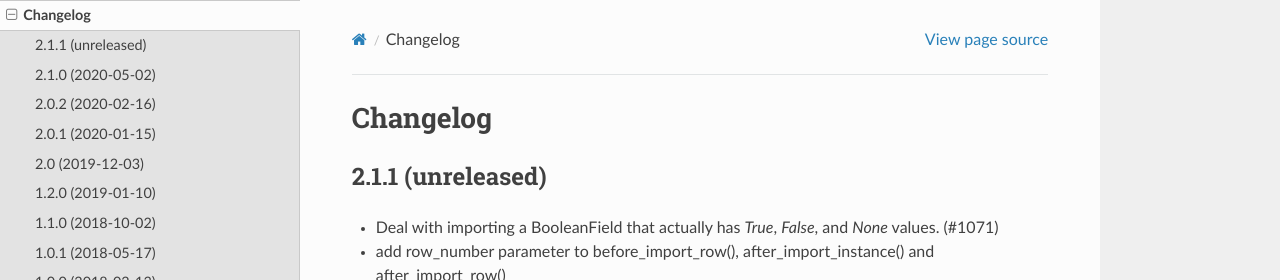
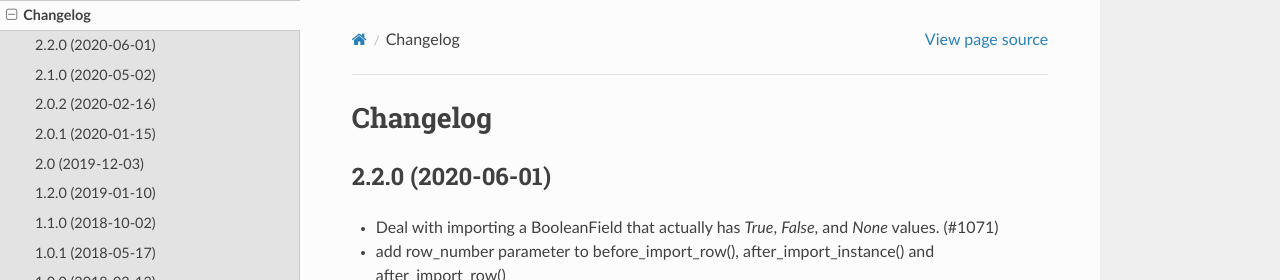
Before and after one commit to django-import-export/django-import-export, a Sphinx documentation site: the page built from docs/changelog.rst, in a window 1280 px wide and 900 px high. Shown: the top 280 px of the window. Built offline with Sphinx 7.4.7 and the Read the Docs theme 2.0.0, drawn with Linux system fonts in a browser that asks for light colours.

Commit message:
Preparing release 2.2.0

```diff
--- a/docs/changelog.rst
+++ b/docs/changelog.rst
@@ -2,7 +2,7 @@ Changelog
 =========
 
 
-2.1.1 (unreleased)
+2.2.0 (2020-06-01)
 ------------------
 
 - Deal with importing a BooleanField that actually has `True`, `False`, and
--- a/import_export/__init__.py
+++ b/import_export/__init__.py
@@ -1 +1 @@
-__version__ = '2.1.1.dev0'
+__version__ = '2.2.0'
```
